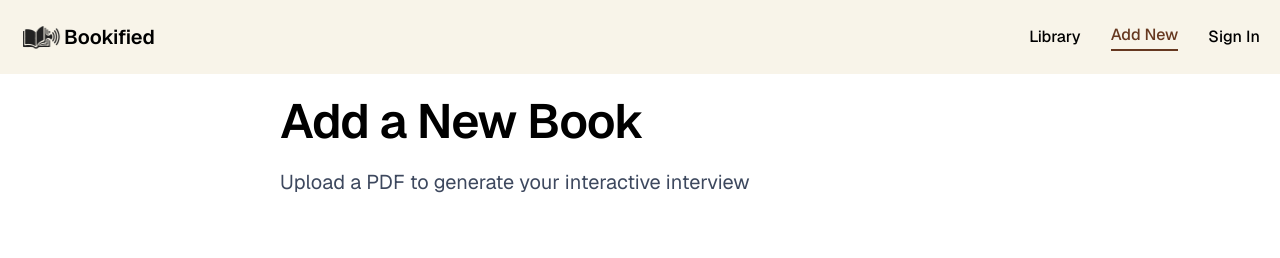
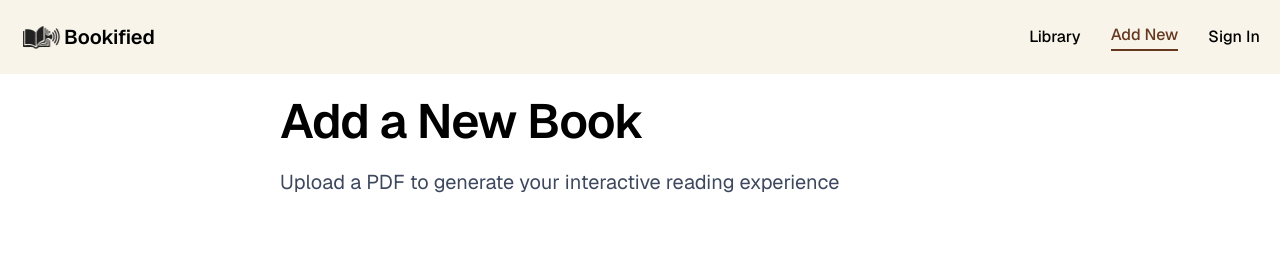
Before and after one commit to Kafoor-Nimas/Bookiefied, a Next.js app: page /books/new in a window 1280 px wide. Shown: the top 258 px of the page. Built offline with nearby package versions, Linux system fonts and the light colour scheme; no server answers; a web font is replaced by a local one.

Commit message:
Implemented coderabbit suggested fixes

```diff
--- a/app/(root)/books/new/page.tsx
+++ b/app/(root)/books/new/page.tsx
@@ -8,11 +8,11 @@ const page = () => {
         <section className="flex flex-col gap-5">
           <h1 className="page-title-xl">Add a New Book</h1>
           <p className="subtitle">
-            Upload a PDF to generate your interactive interview
+            Upload a PDF to generate your interactive reading experience
           </p>
         </section>
 
-        <UploadForm/>
+        <UploadForm />
       </div>
     </main>
   );
--- a/components/BookCard.tsx
+++ b/components/BookCard.tsx
@@ -17,12 +17,11 @@ const BookCard = ({ title, author, coverURL, slug }: BookCardProps) => {
               className="book-card-cover"
             />
           </div>
+          <figcaption className="book-card-meta">
+            <h3 className="book-card-title">{title}</h3>
+            <p className="book-card-author">{author}</p>
+          </figcaption>
         </figure>
-
-        <figcaption className="book-card-meta">
-          <h3 className="book-card-title">{title}</h3>
-          <p className="book-card-author">{author}</p>
-        </figcaption>
       </article>
     </Link>
   );
--- a/components/Navbar.tsx
+++ b/components/Navbar.tsx
@@ -15,7 +15,7 @@ const Navbar = () => {
   const pathName = usePathname();
 
   return (
-    <header className="w-full fixed z-50 bg-[var(--bg-primary)]">
+    <header className="w-full fixed z-50 bg-(--bg-primary)">
       <div className="wrapper navbar-height py-4 flex justify-between items-center">
         {/* Logo */}
         <Link href="/" className="flex gap-0.5 items-center">
```
